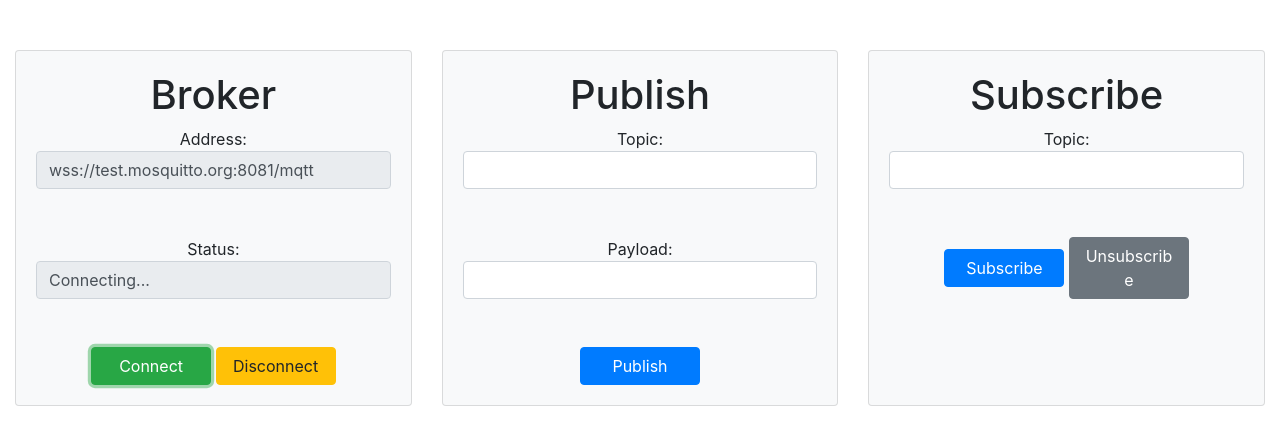
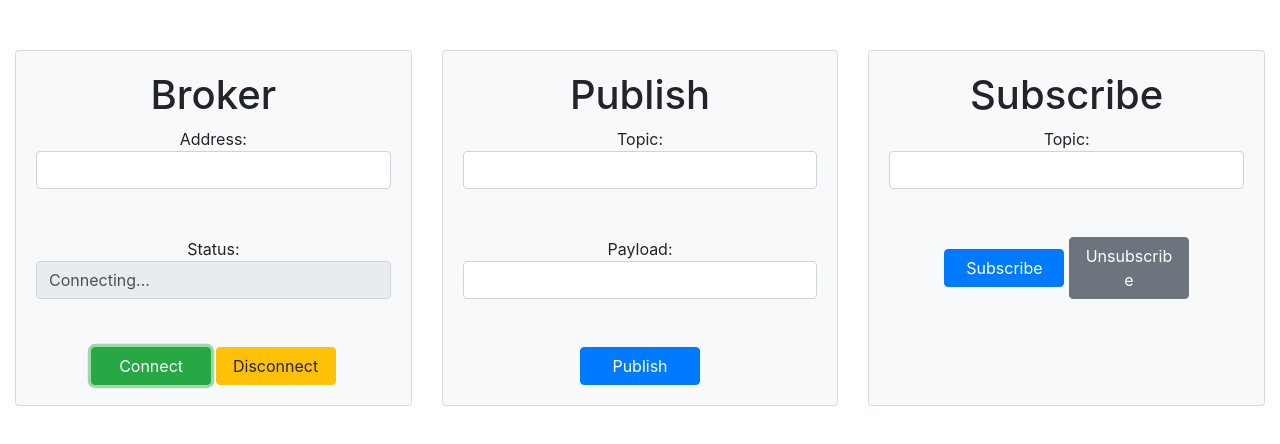
Before and after one commit to jeyn99/jeyn99-github.io, a website: page index.html in a window 1280 px wide. Both pictures are taken after a click on the button "Connect". Drawn offline with nearby package versions, Linux system fonts and the light colour scheme.

Commit message:
To be checked

```diff
--- a/index.html
+++ b/index.html
@@ -41,7 +41,7 @@
         <div class="card-body text-center">
           <h1>Broker</h1>
 
-          Address: <input class="form-control" type="text" id="add" readonly><br><br>
+          Address: <input class="form-control" type="text" id="add" ><br><br>
           Status: <input class="form-control" type="text" id="status" readonly><br><br>
           <button id="connectBtn" class="btn btn-success">Connect</button>
           <button id="disconnectBtn" class="btn btn-warning">Disconnect</button>
--- a/scripts/controller.js
+++ b/scripts/controller.js
@@ -1,7 +1,5 @@
 // basic functionalities
 $(document).ready(function () {
-  var brokweAdd = "wss://test.mosquitto.org:8081/mqtt";
-  $("#add").val(brokweAdd);
   var top = $("#topicPub");
   var pload = $("#payload");
   var subscribeTopic = $("#topicSub");
@@ -12,7 +10,7 @@ $(document).ready(function () {
     e.preventDefault();
     $("#status").val("Connecting...");
 
-    client = mqtt.connect(brokweAdd);
+    client = mqtt.connect($("#add").val());
     client.on("connect", function () {
       $("#status").val("Successfully Connected");
 
```
